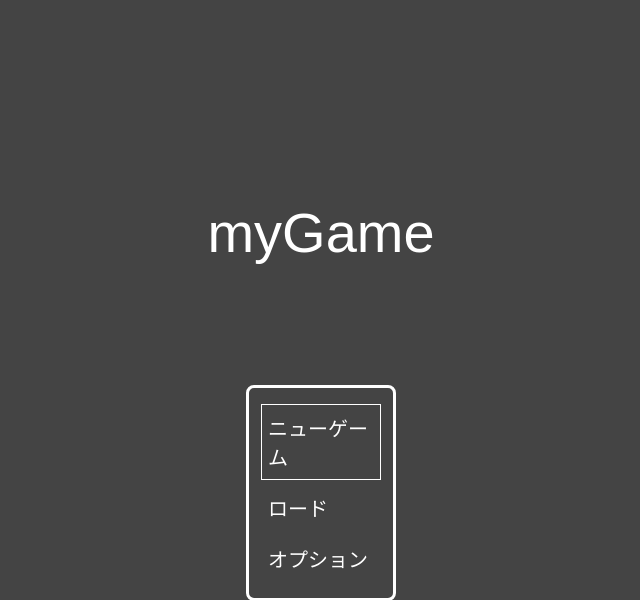
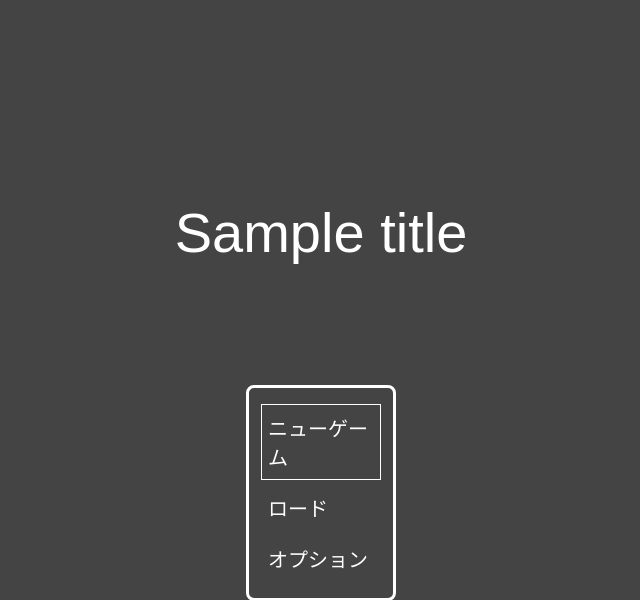
Before and after one commit to Noah-rk-830/myApp, a Flask app: template templates/index.html in a window 1280 px wide. Shown: the top 600 px of the page, without its empty margins (319-959 px from the left). Run offline with Flask 3, Linux system fonts and the light colour scheme; the template is opened without the code that fills it: most values are stand-ins (such as "Sample title", 1, 10 or a date in 2020).

Commit message:
title追加

```diff
--- a/app.py
+++ b/app.py
@@ -9,7 +9,7 @@ app = Flask(__name__)
 def index():
     with open('data/system.json', encoding='utf-8') as f:
         system = json.load(f)
-    return render_template('index.html', version=system['version'])
+    return render_template('index.html', title=system['title'], version=system['version'])
 
 # フォームが送信されたときの処理
 @app.route('/greet', methods=['POST'])
--- a/data/system.json
+++ b/data/system.json
@@ -1,3 +1,4 @@
 {
+"title": "myGame",
 "version": "0.0.0.1"
 }
--- a/templates/index.html
+++ b/templates/index.html
@@ -5,7 +5,7 @@
 <meta charset="UTF-8">
 <meta name="viewport" content="width=device-width, initial-scale=1.0">
 
-<title>myGame</title>
+<title>{{ title }}</title>
 
 <link rel="stylesheet" href="{{ url_for('static', filename='css/common.css') }}">
 <link rel="stylesheet" href="{{ url_for('static', filename='css/title.css') }}">
@@ -17,7 +17,7 @@
 <div class="main">
 
     <div class="title">
-        myGame
+        {{ title }}
     </div>
 
     <div class="menu">
```
